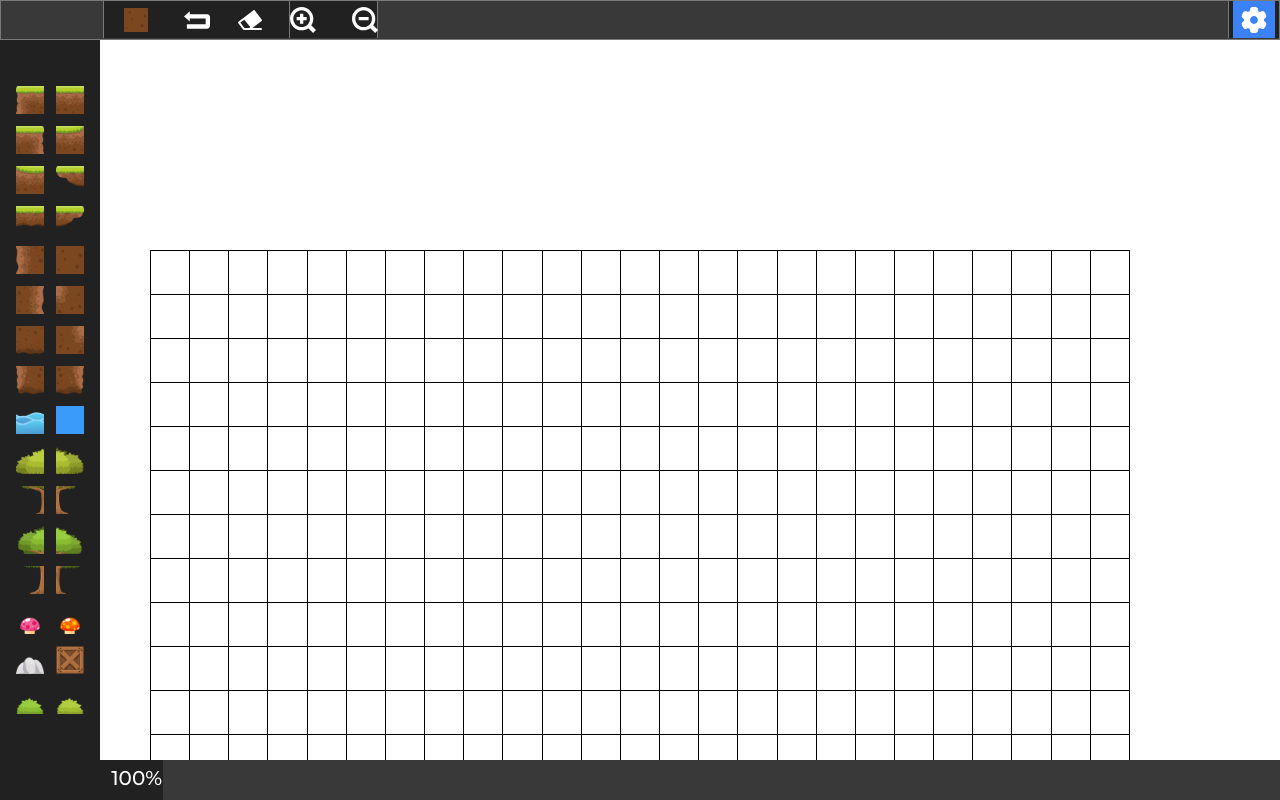
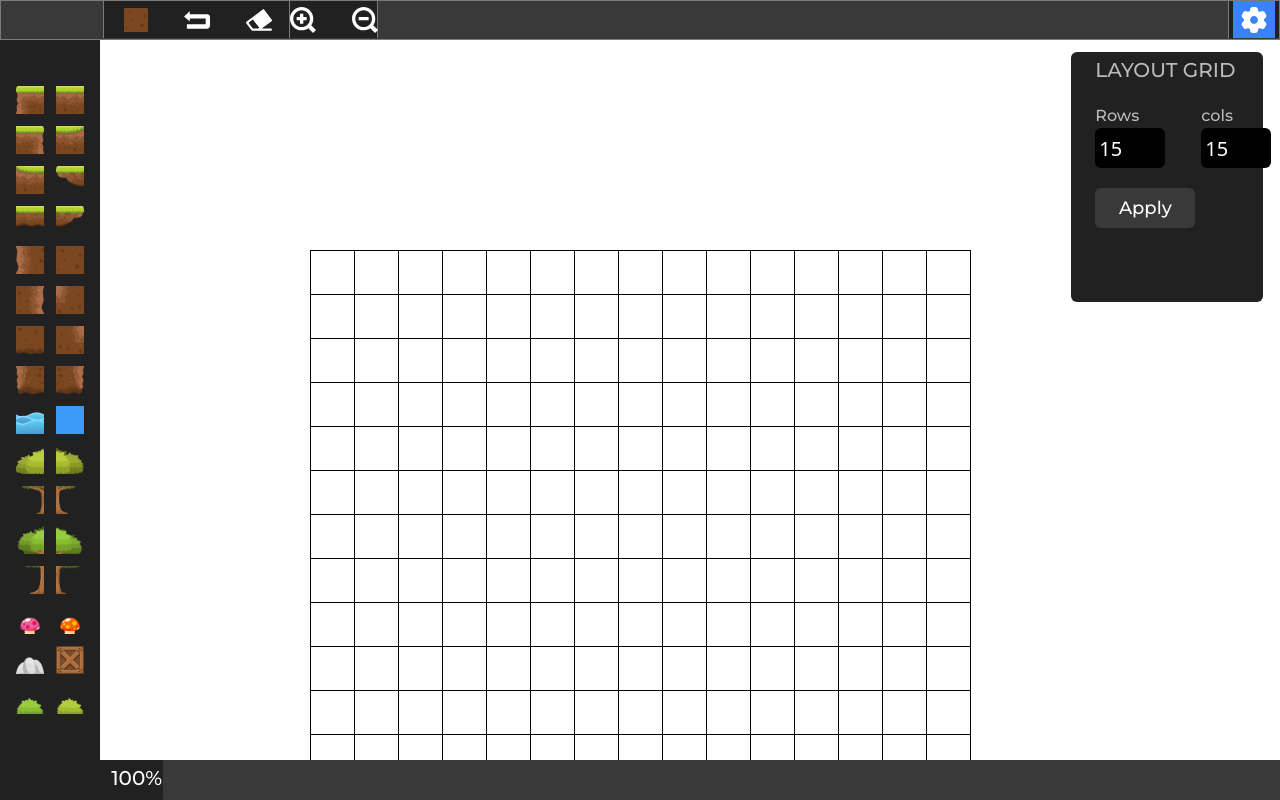
Before and after one commit to AsadullahSamo/level-editor, a Next.js app: page / in a window 1280 px wide. Both pictures are taken after a click on the picture 1253 px from the left and 19 px from the top of the page. Shown: the top 800 px of the page. Built offline with nearby package versions, Linux system fonts and the light colour scheme.

Commit message:
implement grid resizing functionality

```diff
--- a/package.json
+++ b/package.json
@@ -11,10 +11,10 @@
   "dependencies": {
     "next": "14.2.3",
     "react": "^18",
-    "react-dom": "^18",
-    "react-draggable": "^4.4.6"
+    "react-dom": "^18"
   },
   "devDependencies": {
+    "daisyui": "^4.11.1",
     "eslint": "^8",
     "eslint-config-next": "14.2.3",
     "postcss": "^8",
--- a/pages/components/Container.js
+++ b/pages/components/Container.js
@@ -1,15 +1,17 @@
 import React, { useState, useEffect, act } from 'react'
 import Image from 'next/image'
-import cursor from '../../styles/Cursor.module.css'
-import Feature from './Feature';
 import fonts from '../../styles/Fonts.module.css'
-import Dialog from './Dialog';
+
 
 export default function Container() {
 
-	let [intervalId, setIntervalId] = useState(null);
-	let [check, setCheck] = useState(null);
-	const [tableData, setTableData] = useState(Array.from({ length: 25 }, () => Array.from({ length: 25 }, () => '')));
+	const [showErrorMessage, setShowErrorMessage] = useState(false);
+	const [errorMessage, setMessage] = useState('');
+	const [rows, setRows] = useState(15);
+	const [cols, setCols] = useState(15);
+	const [numberOfRows, setNumberOfRows] = useState(15);
+	const [numberOfCols, setNumberOfCols] = useState(15);
+	const [tableData, setTableData] = useState(Array.from({ length: numberOfRows }, () => Array.from({ length: numberOfCols }, () => '')));
 	const [assetAddedIndex, setAssetAddedIndex] = useState([]);
 	const [cursorIcon, setCursorIcon] = useState('/assets/tiles/svg/tile-10.svg');
 	const [zoomValue, setZoomValue] = useState(1);
@@ -50,6 +52,7 @@ export default function Container() {
 
 	const undoMove = () => {
 		setActive('undo');
+		setCursorIcon('/assets/icons/arrow.svg');
 		const newTableData = [...tableData];
 		const lastAsset = assetAddedIndex.pop();
 		if (lastAsset) {
@@ -129,6 +132,43 @@ export default function Container() {
 		}
 	};
 
+	const handleRowsChange = (e) => {
+		setRows(e.target.value);
+	};
+
+	const handleColsChange = (e) => {
+		setCols(e.target.value);
+	};
+
+	const errorMessageDisplay = (dimension, setDimension, message) => {
+		setDimension(15);
+		setMessage(message);
+		setShowErrorMessage(true);
+		setTimeout(() => {
+			setShowErrorMessage(false);
+		}, 1500);
+	};
+
+	const apply = () => {
+
+		if(rows < 5)  {
+			errorMessageDisplay(5, setRows, 'Rows cannot be less than 5');
+			setNumberOfRows(15);
+		} else if(rows > 25) {
+			errorMessageDisplay(25, setRows, 'Rows cannot be greater than 25');
+			setRows(15);
+		} else if(cols < 5)  {
+			errorMessageDisplay(5, setCols, 'Cols cannot be less than 5');
+			setNumberOfCols(15);
+		} else if(cols > 25) {
+			errorMessageDisplay(25, setCols, 'Cols cannot be greater than 25');
+			setNumberOfCols(15);
+		} else {
+			setNumberOfRows(rows);
+			setNumberOfCols(cols);
+		}
+	};
+
 	useEffect(() => {
 		console.log(assetAddedIndex)
 	}, [assetAddedIndex])
@@ -151,9 +191,8 @@ export default function Container() {
 		};
 	}, [tableData]);
 
-
   return (
-    <main className="flex flex-col items-center w-[100%] bg-white">
+    <main className="flex flex-col items-center w-[100%] bg-white min-h-screen">
 
 		<div className='fixed left-0 w-[100px] h-[100%] bg-[#212121] flex flex-col flex-wrap gap-3 justify-center items-center' style={{zIndex: 10}}>
 			{Array.from({ length: 16 }).map((_, index) => (
@@ -167,9 +206,13 @@ export default function Container() {
 		{/* Features */}
 		<div className='w-[100%] h-[40px] bg-[#393939] fixed top-[0%] border-[1px] border-[#7a7a7a]' style={{zIndex: 10}}>
 			<ul className='flex gap-5 justify-start pl-3 w-[16%] border-l-[1px] border-[#7a7a7a] h-[37px] bg-[#212121] absolute left-[6.4rem]'>
-					<Image onClick={getCurrentAsset} src={currentAsset} className={`${active === 'draw' ? 'bg-blue-500' : ''} px-2 w-10 hover:cursor-pointer`} width={24} height={24} style={{objectFit: 'contain'}}/>
-					<Image onClick={undoMove} title='undo (Ctrl + Z)' popovertarget="mypopover" src={`/assets/icons/undo-icon.svg`} className={`hover:cursor-pointer px-2 ${active === "undo" ? 'bg-blue-500' : ''} `} width={42} height={42} style={{objectFit: 'contain'}}/>
-					<Image onClick={erase} title='erase' src={`/assets/icons/rubber-icon.svg`} className={`hover:cursor-pointer px-2 w-10 -mx-2 ${active === "erase" ? 'bg-blue-500' : ''} `} width={67} height={67} style={{objectFit: 'contain'}}/>
+						<Image onClick={getCurrentAsset} src={currentAsset} className={`${active === 'draw' ? 'bg-blue-500' : ''} px-2 w-10 hover:cursor-pointer`} width={24} height={24} style={{objectFit: 'contain'}}/>
+					<span className='tooltip tooltip-bottom' data-tip="Undo (Ctrl + Z)">
+						<Image onClick={undoMove} src={`/assets/icons/undo-icon.svg`} className={`py-[6px] hover:cursor-pointer px-2 ${active === "undo" ? 'bg-blue-500' : ''} `} width={42} height={42} style={{objectFit: 'contain'}}/>
+					</span>
+					<span className='tooltip tooltip-bottom' data-tip="erase">
+					<Image onClick={erase} src={`/assets/icons/rubber-icon.svg`} className={`py-[6px] hover:cursor-pointer px-2 ${active === "erase" ? 'bg-blue-500' : ''} `} width={42} height={42} style={{objectFit: 'contain'}}/>
+					</span>
 			</ul>
 			<ul className='flex gap-5 justify-center w-[7%] border-l-[1px] border-r-[1px] border-[#7a7a7a] h-[37px] bg-[#212121] absolute left-72'>
 				<Image onClick={zoomIn} src={`/assets/icons/zoom-in-icon.svg`} className={`hover:cursor-pointer px-2 ${active === "zoomIn" ? 'bg-blue-500' : ''} `} width={42} height={42} style={{objectFit: 'contain'}}/>
@@ -177,17 +220,39 @@ export default function Container() {
 			</ul>
 			<ul className='flex gap-5 justify-center w-[4%] border-l-[1px] border-[#7a7a7a] h-[37px] bg-[#212121] float-right'>
 				<Image onClick={handleSettingsClick} src={`/assets/icons/settings-icon.svg`} className={`hover:cursor-pointer px-2 ${active === "settings" ? 'bg-blue-500' : ''} `} width={42} height={42} style={{objectFit: 'contain'}}/>
+
+					{active === 'settings' &&
+					<div className='rounded-md px-3 pt-1 w-[15%] h-[250px] bg-[#212121] absolute top-[3.2rem] right-[1rem]'>
+						<p className={`${fonts.montSerratMedium} text-[#bbb] text-xl px-3`}> LAYOUT GRID </p>
+
+						<div className='flex gap-3'>
+							<span>
+								<p className={`${fonts.montSerratMedium} text-[#bbb] pt-5 px-3`}> Rows </p>
+								<input type="number" className='w-[70px] h-[40px] bg-black rounded-md mx-3 px-1 text-xl text-white' value={rows} min={15} max={25} step={1} onChange={handleRowsChange} placeholder='15' />
+							</span>
+
+							<span>
+								<p className={`${fonts.montSerratMedium} text-[#bbb] pt-5 px-3`}> cols </p>
+								<input type="number" className='w-[70px] h-[40px] bg-black rounded-md mx-3 px-1 text-xl text-white' value={cols} min={15} max={25} step={1} onChange={handleColsChange} placeholder='15' />
+							</span>
+						</div>
+
+						<button className={`${fonts.montSerratMedium} w-[100px] h-[40px] bg-[#393939] text-white rounded-md mt-5 mx-3 text-[18px] hover:bg-gray-500 transition-all duration-500 hover:cursor-pointer`} onClick={apply}> Apply </button>
+						{ showErrorMessage && <p className={`${fonts.montSerratMedium} text-red-500 pt-5 px-3`}> {errorMessage} </p>	}
+
+					</div>
+					}
+
 			</ul>
 		</div>
 
 		<div className={`mx-auto ${zoomValue <=1 ? 'pb-16' : 'pb-16'} ${zoomValue >= 1.4 ? 'pt-[280px]' : 'pt-[250px]'} px-[150px]`} style={{ transform: `scale(${zoomValue})`, transformOrigin: 'center center' }}>
 			<table className="border-collapse bg-white" style={{borderSpacing: 0}}>
 			<thead>
-				{Array.from({ length: 25 }).map((_, rowIndex) => (
+				{Array.from({ length: numberOfRows }).map((_, rowIndex) => (
 				<tr key={rowIndex} style={{ borderSpacing: 0 }}>
-					{Array.from({ length: 25 }).map((_, colIndex) => (
+					{Array.from({ length: numberOfCols }).map((_, colIndex) => (
 						<td key={colIndex} className={`relative p-0 m-0 border-collapse whitespace-nowrap`} style={{cursor: `${active === 'undo' ? 'default' : `url(${cursorIcon}), auto`}`, width: '44px', height: '44px', border: '1px solid black', padding: 0, margin: 0 }}
-							// onClick={() => handleCellClick(rowIndex, colIndex)}
 							onMouseDown={() => handleMouseDown(rowIndex, colIndex)}
 							onMouseMove={() => handleMouseMove(rowIndex, colIndex)}
 						>
--- a/pages/components/Feature.js
+++ /dev/null
@@ -1,21 +0,0 @@
-import React from 'react'
-import Image from 'next/image'
-
-export default function Feature( {cursorIcon} ) {
-
-
-  return (
-
-    <>
-        <ul className='flex gap-5 justify-center w-[10%] border-2 border-white h-[40px] bg-[#212121] absolute left-[6.4rem]'>
-            <Image src={cursorIcon} className={`hover:cursor-pointer`} width={24} height={24} style={{objectFit: 'contain'}}/>
-            <Image title='undo' popovertarget="mypopover" src={`/assets/icons/undo-icon.svg`} className={`hover:cursor-pointer`} width={24} height={24} style={{objectFit: 'contain'}}/>
-            <Image title='erase' src={`/assets/icons/rubber-icon.svg`} className={`hover:cursor-pointer`} width={24} height={24} style={{objectFit: 'contain'}}/>
-        </ul>
-        <ul className='flex gap-5 justify-center w-[7%] border-2 border-white h-[40px] bg-[#212121] absolute left-64'>
-            <Image src={`/assets/icons/zoom-in-icon.svg`} className={`hover:cursor-pointer`} width={24} height={24} style={{objectFit: 'contain'}}/>
-            <Image src={`/assets/icons/zoom-out-icon.svg`} className={`hover:cursor-pointer`} width={24} height={24} style={{objectFit: 'contain'}}/>
-        </ul>
-    </>
-  )
-}
--- a/styles/globals.css
+++ b/styles/globals.css
@@ -2,7 +2,13 @@
 @tailwind components;
 @tailwind utilities;
 
+@font-face {
+  font-family: Montserrat-Medium;
+  src: url('../public/assets/fonts/Montserrat-Medium.ttf');
+}
 
-.bg-gradient-to-r {
-  color: red
+.tooltip {
+  --tooltip-color: #000;
+  --tooltip-text-color: #FFF;
+  --tooltip-font-family: Montserrat-Medium;
 }
--- a/tailwind.config.js
+++ b/tailwind.config.js
@@ -14,5 +14,5 @@ module.exports = {
       },
     },
   },
-  plugins: [],
+  plugins: [require('daisyui')],
 };
```
Also changed, not shown: pages/components/Dialog.js (deleted, +0 -9 lines), public/assets/tiles/svg/arrow.svg (added), 1 other file (tests, documents, lock files or other folders).
